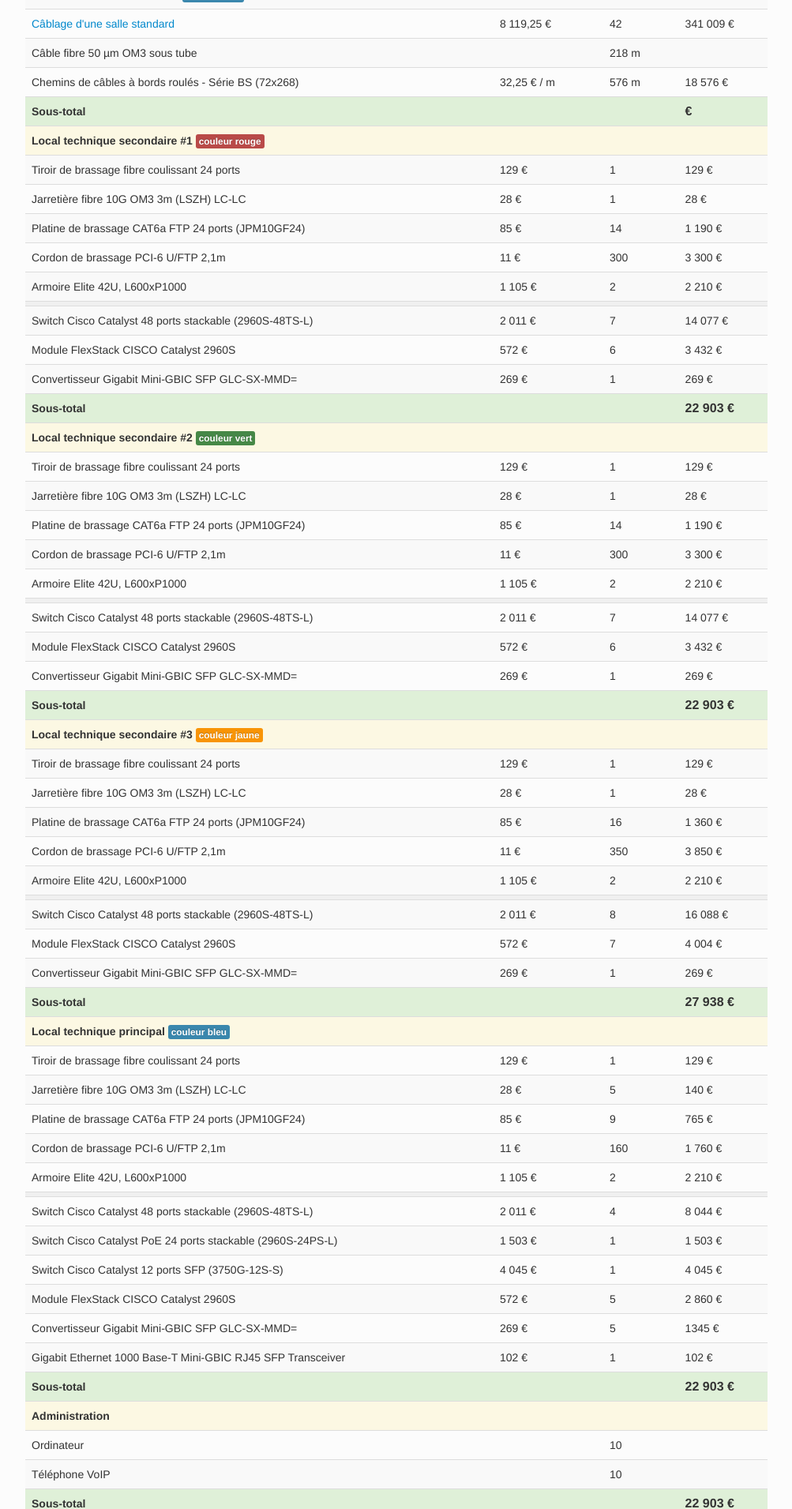
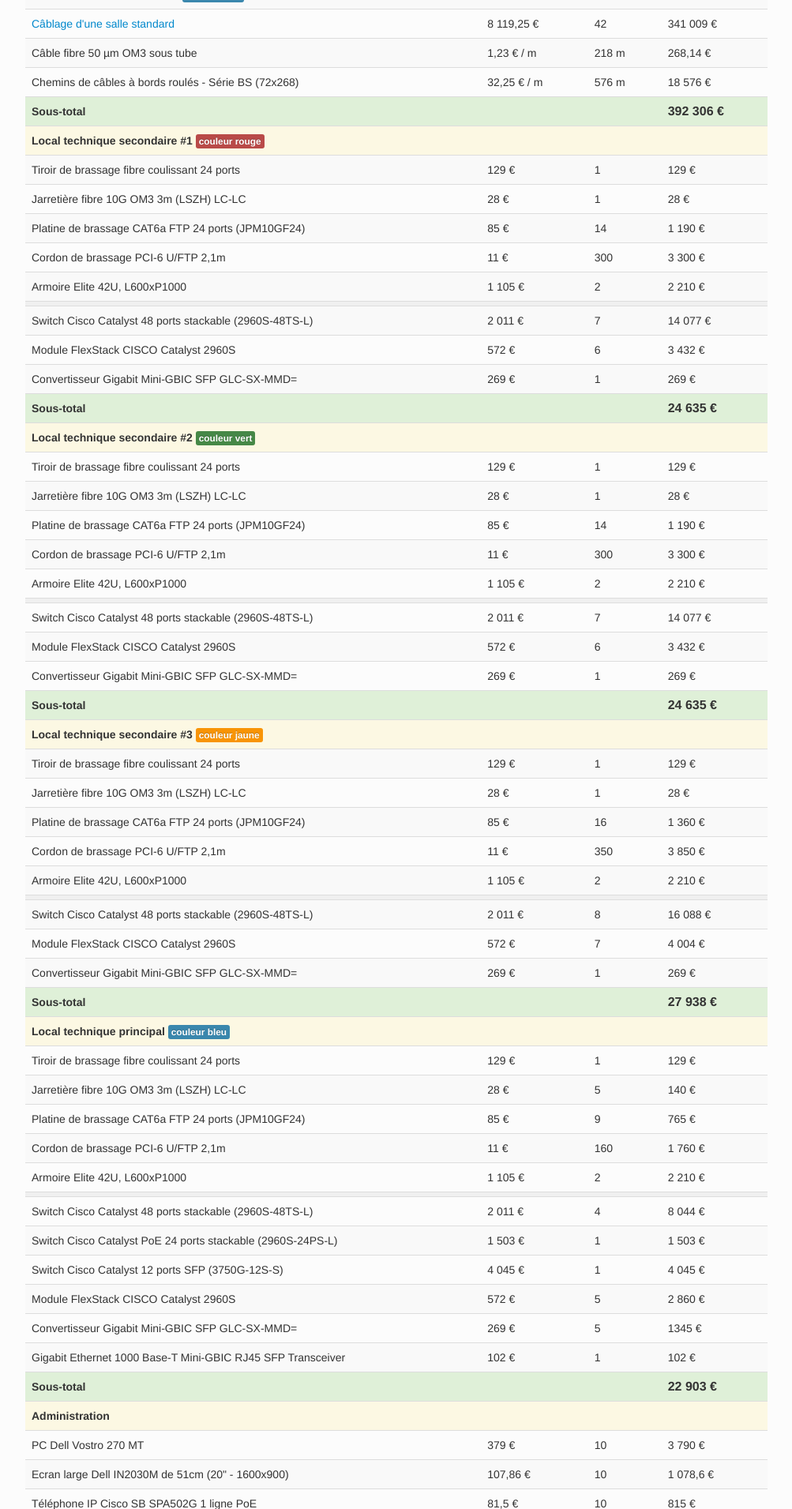
Before and after one commit to aerialls/TCS, a PHP site: template templates/prix-cablage.html.twig in a window 1280 px wide. Shown: the part 489-2400 px from the top of the page at 79% size, without its empty margins (138-1141 px from the left). Run offline with PHP 8.4, Linux system fonts and the light colour scheme; the template is opened without the code that fills it, so the values that code supplies are empty; some libraries are stand-ins or nearby versions.

Commit message:
added missing informations

```diff
--- a/templates/prix-cablage.html.twig
+++ b/templates/prix-cablage.html.twig
@@ -1,7 +1,7 @@
 {% extends 'installations.html.twig' %}
 
 {% block subcontent %}
-<h3>Prix total du câblage physique</h3>
+<h3>Prix total du câblage physique pour une école</h3>
 
 <table class="table table-striped">
     <thead>
@@ -54,9 +54,9 @@
         {# http://www.blackbox.fr/fr-fr/fi/1256/11391/Cable-fibre-50-m-OM3-sous-tube/ #}
         <tr>
             <td>Câble fibre 50 &#181;m OM3 sous tube</td>
-            <td></td>
+            <td>1,23 &euro; / m</td>
             <td>218 m</td>
-            <td></td>
+            <td>268,14 &euro;</td>
         </tr>
         <tr>
             <td>Chemins de câbles à bords roulés - Série BS (72x268)</td>
@@ -69,7 +69,7 @@
             <td><strong>Sous-total</strong</td>
             <td></td>
             <td></td>
-            <td><span class="subprice">&euro;</span></td>
+            <td><span class="subprice">392 306 &euro;</span></td>
         </tr>
 
         <tr id="repartiteur-1" class="warning">
@@ -139,7 +139,7 @@
             <td><strong>Sous-total</strong</td>
             <td></td>
             <td></td>
-            <td><span class="subprice">22 903 &euro;</span></td>
+            <td><span class="subprice">24 635 &euro;</span></td>
         </tr>
 
         <tr id="repartiteur-2" class="warning">
@@ -209,7 +209,7 @@
             <td><strong>Sous-total</strong</td>
             <td></td>
             <td></td>
-            <td><span class="subprice">22 903 &euro;</span></td>
+            <td><span class="subprice">24 635 &euro;</span></td>
         </tr>
 
         <tr id="repartiteur-3" class="warning">
@@ -377,31 +377,46 @@
             <td colspan="4"><div class="section-title">Administration</div></td>
         </tr>
 
+        {# http://www.dell.com/fr/entreprise/p/vostro-270/pd?oc=sbd2745&model_id=vostro-270 #}
         <tr>
-            <td>Ordinateur</td>
-            <td></td>
+            <td>PC Dell Vostro 270 MT</td>
+            <td>379 &euro;</td>
             <td>10</td>
-            <td></td>
+            <td>3 790 &euro;</td>
+        </tr>
+        {# http://accessories.euro.dell.com/sna/products/Ecrans/productdetail.aspx?c=fr&l=fr&s=bsd&cs=frbsdt1&sku=620577 #}
+        <tr>
+            <td>Ecran large Dell IN2030M de 51cm (20" - 1600x900) </td>
+            <td>107,86 &euro;</td>
+            <td>10</td>
+            <td>1 078,6 &euro;</td>
+        </tr>
+        {# http://www.bechtle.fr/shop/BD_FR/T%C3%A9l.+IP+Cisco+SB+SPA502G+1+ligne+PoE_590103?pixelSource= #}
+        <tr>
+            <td>Téléphone IP Cisco SB SPA502G 1 ligne PoE</td>
+            <td>81,5 &euro;</td>
+            <td>10</td>
+            <td>815 &euro;</td>
         </tr>
         <tr>
-            <td>Téléphone VoIP</td>
-            <td></td>
-            <td>10</td>
-            <td></td>
+            <td>xerox Phaser 5550DN A3</td>
+            <td>2 595 &euro;</td>
+            <td>1</td>
+            <td>2 595 &euro;</td>
         </tr>
 
         <tr class="success">
             <td><strong>Sous-total</strong</td>
             <td></td>
             <td></td>
-            <td><span class="subprice">22 903 &euro;</span></td>
+            <td><span class="subprice">8 279 &euro;</span></td>
         </tr>
 
         <tr class="warning">
             <td><strong>Total</strong></td>
             <td></td>
             <td></td>
-            <td><span class="price">&euro;</span></td>
+            <td><span class="price">500 696 &euro;</span></td>
         </tr>
     </tbody>
 </table>
```
